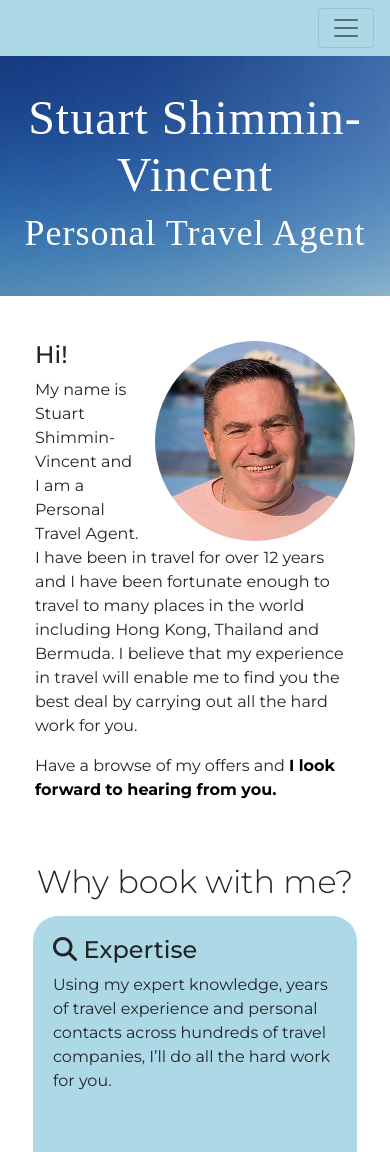
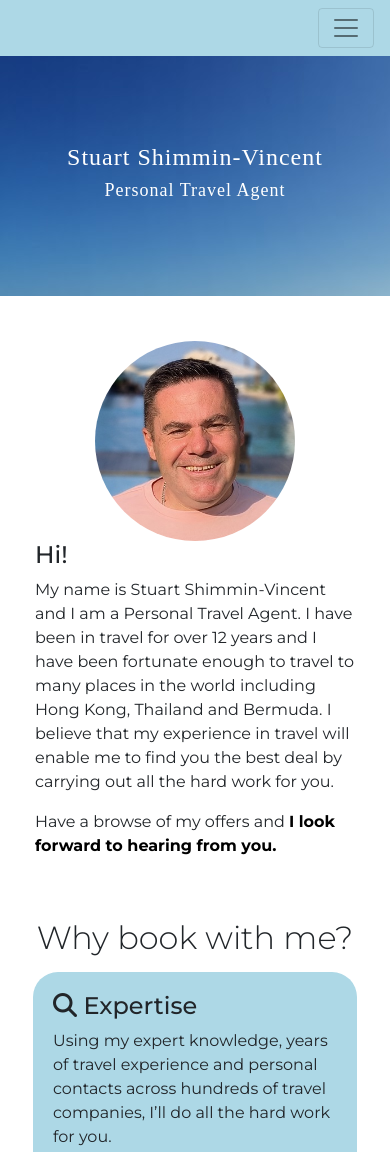
Before and after one commit to cshimvin/stuarts-travel-ms1, a plain HTML site: page index.html in a window 390 px wide. Shown: the top 1152 px of the page. Drawn offline with nearby package versions, Linux system fonts and the light colour scheme; a web font is replaced by a local one.

Commit message:
Amend media queries for browser compatibility

```diff
--- a/assets/css/styles.css
+++ b/assets/css/styles.css
@@ -222,6 +222,10 @@ p.footer-text a {
         margin-left: auto;
         margin-right: auto;
     }
+
+    .reasons-box {
+        min-height: 140px;
+    }
 }
 
 @media screen and (min-width: 481px) and (max-width: 600px) {
@@ -245,24 +249,22 @@ p.footer-text a {
     }
 }
 
-@media screen and (max-width: 601px) {
-	.heading-title {
-		font-size: 48px;
-	}
-
-    .heading-subtitle {
-        font-size: 36px;
+@media screen and (min-width: 601px) and (max-width: 991px) {
+    .reasons-box {
+        min-height: 200px;
     }
 
     #main-image {
-        display: block;
         float: right;
-        margin-left: 15px;
     }
 }
 
-@media screen and (min-width: 601px) and (max-width: 991px) {
+@media screen and (min-width: 992px) {
     .reasons-box {
-        min-height: 180px;
+        min-height: 320px;
+    }
+
+    #main-image {
+        float: right;
     }
 }
```
